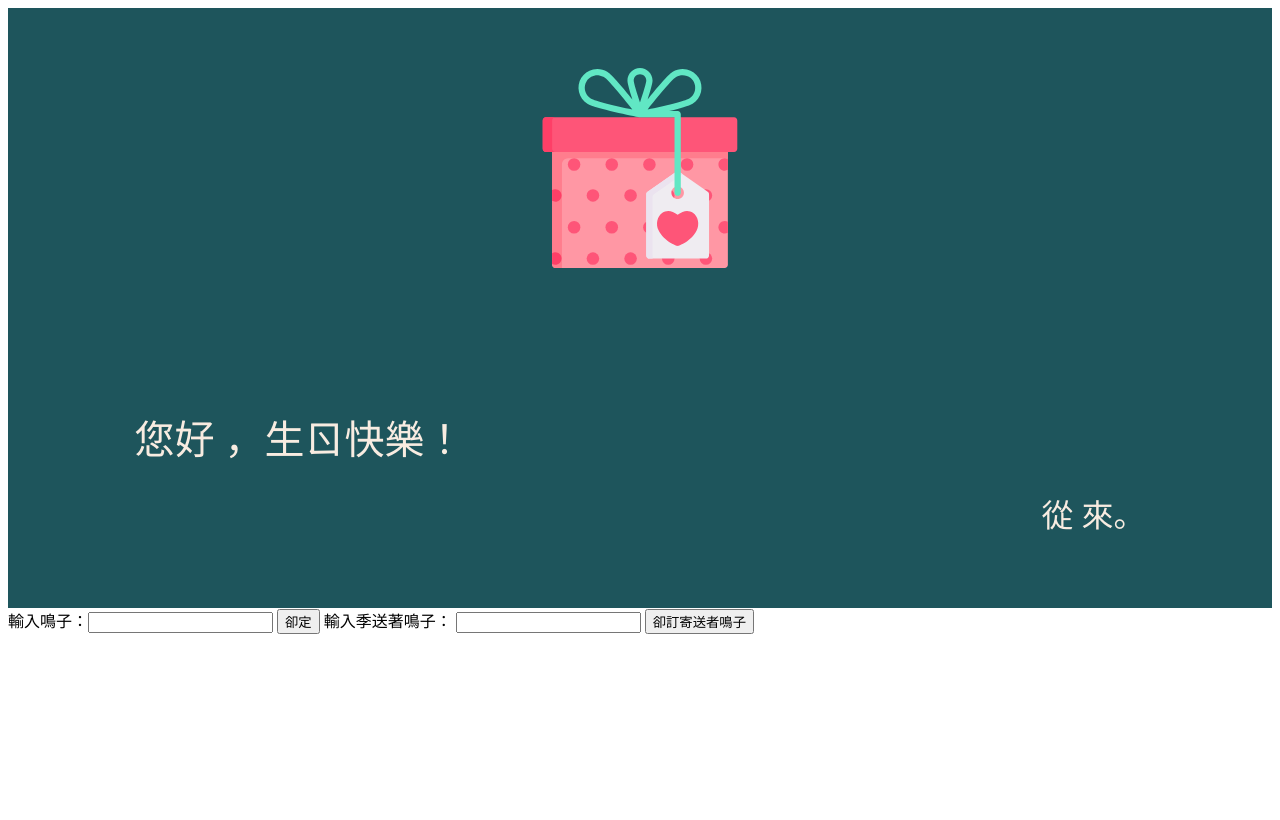
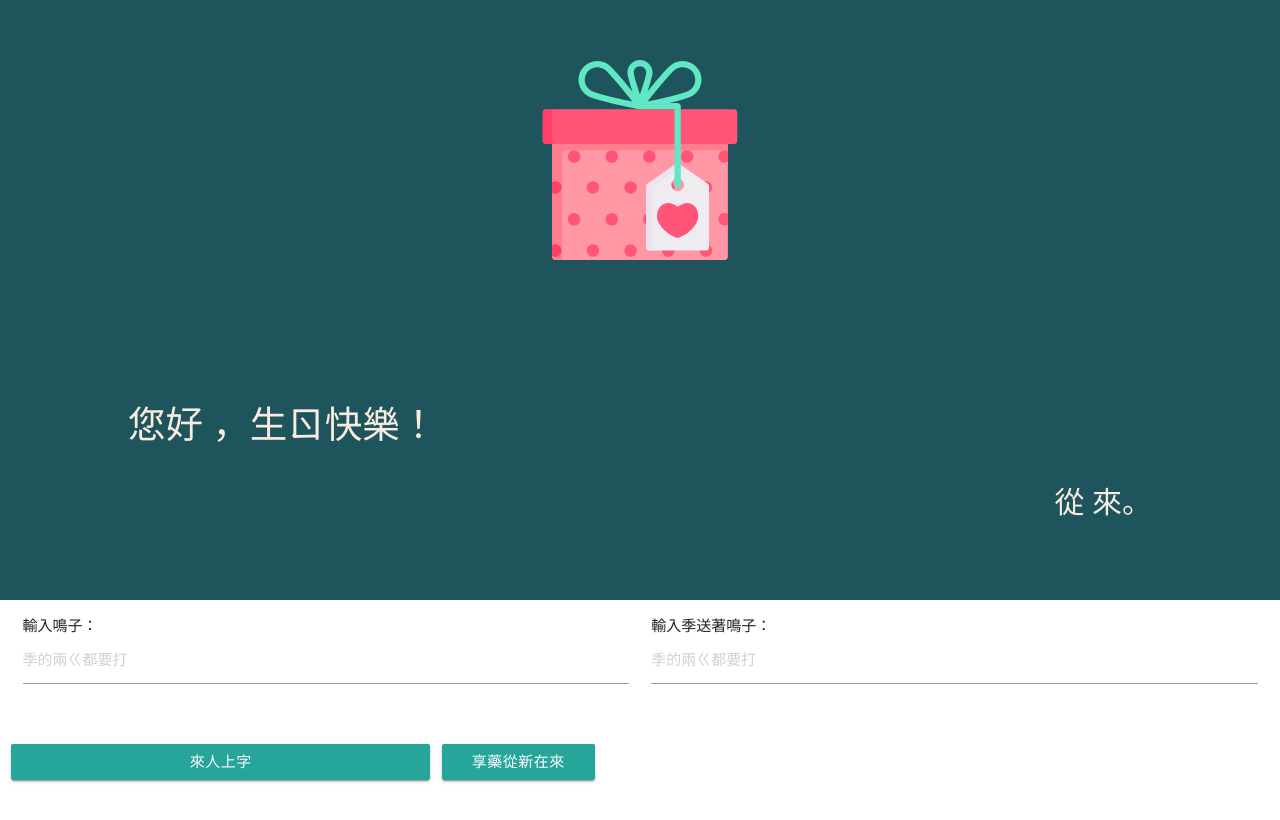
Before and after one commit to 57hex/57hex.github.io, a plain HTML site: page index.html in a window 1280 px wide. Drawn offline with nearby package versions, Linux system fonts and the light colour scheme.

Commit message:
精美化
Jingmeinazation

```diff
--- a/index.html
+++ b/index.html
@@ -5,6 +5,7 @@
     <title>Title</title>
     <link rel="stylesheet" href="style.css">
     <link rel="stylesheet" href="csshake.css">
+    <link rel="stylesheet" href="https://cdnjs.cloudflare.com/ajax/libs/materialize/0.100.2/css/materialize.min.css">
 </head>
 <body>
     <div class="gift">
@@ -12,12 +13,34 @@
         <p class="gift-word">您好 <span id="username"></span>，生ㄖ快樂！</p>
         <p class="gift-from">從 <span id="fromName"></span> 來。</p>
     </div>
-    輸入鳴子：<input type="text" id="getName">
-    <button onclick="putNameIn()">卻定</button>
-    輸入季送著鳴子： <input type="text" id="inputFromName">
-    <button onclick="putFromNameIn()">卻訂寄送者鳴子</button>
+    <form action="">
+    <div class="row">
+        <div class="col s12">
+            <div class="row">
+                <div class="input-field col s6">
+                    輸入鳴子：<input type="text" id="getName" placeholder="季的兩ㄍ都要打">
+                </div>
+                <div class="input-field col s6">
+                    輸入季送著鳴子： <input type="text" id="inputFromName" placeholder="季的兩ㄍ都要打">
+                </div>
+            </div>
+        </div>
+    </div>
+    <div class="row">
+        <div class="col s12">
+            <div class="row">
+                <div class="btn col s4" onclick="putFromNameIn(), putNameIn()">來人上字</div>
+                <div class="col s4">
+                    <input type="reset" class="btn" value="享藥從新在來">
+                </div>
+            </div>
+        </div>
+    </div>
+    </form>
+
 </body>
 <footer>
     <script src="test.js"></script>
+    <script src="https://cdnjs.cloudflare.com/ajax/libs/materialize/0.100.2/js/materialize.min.js"></script>
 </footer>
 </html>
```
